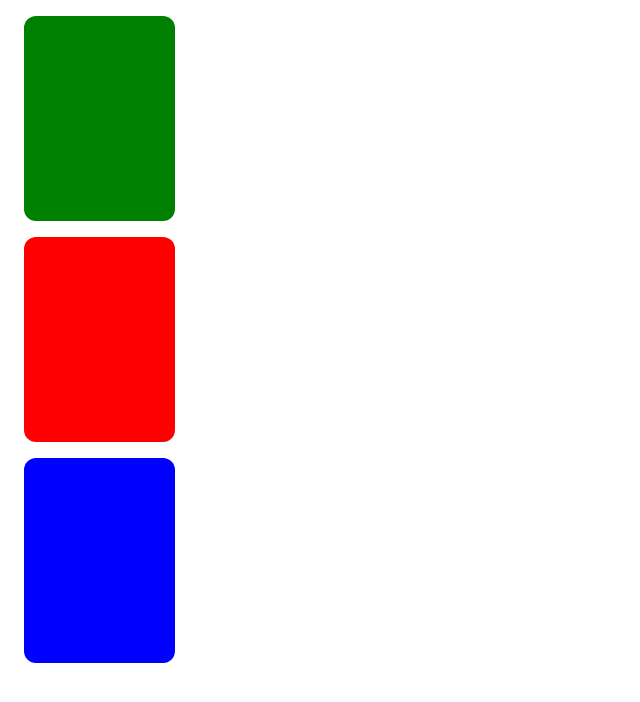
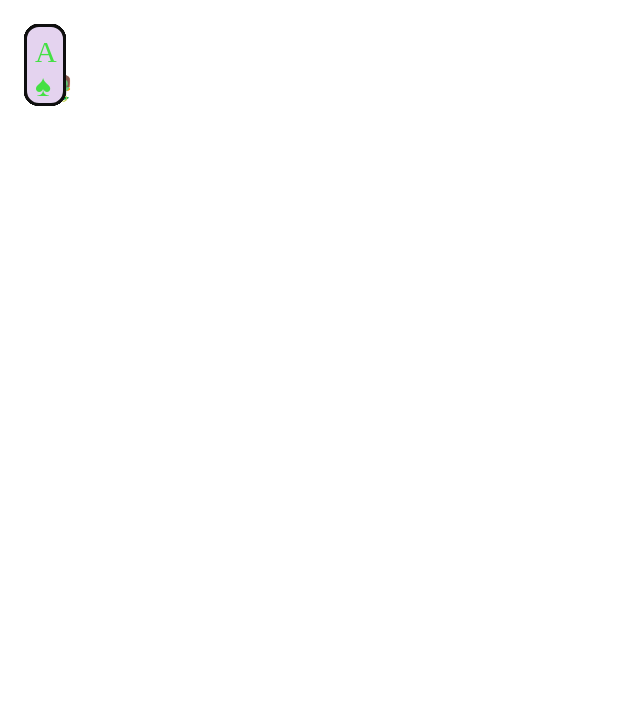
Before and after one commit to janwilleke/jstichu, a Flask app: page / in a window 1280 px wide. Shown: the top 702 px of the page, without its empty margins (0-640 px from the left). Run offline with Flask 3, Linux system fonts and the light colour scheme.

Commit message:
makde it cards

```diff
--- a/static/main.js
+++ b/static/main.js
@@ -1,5 +1,11 @@
+
+
 // target elements with the "draggable" class
-interact('.draggable')
+interact('.card').on('tap', function (event) {
+         console.log("on tap");
+      });
+
+interact('.card')
   .draggable({
     // enable inertial throwing
     inertia: true,
@@ -25,7 +31,22 @@ interact('.draggable')
           'moved a distance of ' +
           (Math.sqrt(Math.pow(event.pageX - event.x0, 2) +
                      Math.pow(event.pageY - event.y0, 2) | 0))
-            .toFixed(2) + 'px')
+		   .toFixed(2) + 'px')
+
+	  const pos = {target: event.target.id};
+          // Send the position to the Flask backend
+          fetch('/drag_event', {
+            method: 'POST',
+            headers: {
+                'Content-Type': 'application/json',
+            },
+            body: JSON.stringify(pos),
+          })
+              .then(response => response.json())
+        .then(data => console.log(data))
+        .catch((error) => {
+            console.error('Error:', error);
+	})
       }
     }
   })
--- a/static/styles.css
+++ b/static/styles.css
@@ -1,12 +1,31 @@
 .draggable {
-    width: 25%;
+    width: 2%;
     min-height: 6.5em;
     margin: 1rem 0 0 1rem;
-    background-color: #29e;
-    color: white;
+    background: #29e;
     border-radius: 0.75em;
     padding: 4%;
     touch-action: none;
     user-select: none;
     transform: translate(0px, 0px);
+    border: 2px solid #e7e7e7;
+    font-size: 40px;
 }
+.card {
+    border: 3px solid #0f0f0f;
+    border-radius: 0.5em;
+    min-height: 1.5em;
+    margin: 1rem 0 0 1rem;
+    padding: 4%;
+    touch-action: none;
+    user-select: none;
+    transform: translate(0px, 0px);
+    padding: .5rem;
+    font-size: 30px;
+
+    position: absolute;
+    width: 20px;
+    height: 60px;
+    background: #e4d3ef;
+    color: #0000f0
+}
--- a/templates/index.html
+++ b/templates/index.html
@@ -9,8 +9,14 @@
 </head>
 
 <body>
-    <div id="draggabl" class="draggable" style="width: 50px; height: 50px; background: green;"></div>
-    <div id="draggablx" class="draggable" style="width: 50px; height: 50px; background: red;"></div>
-    <div id="draggable" class="draggable" style="width: 50px; height: 50px; background: blue;"></div>
+    <div class="card"> 1 🐣</div>
+    <div class="card"> P 🦜</div>
+    <div class="card"> H 🐶</div>
+    <div class="card"> D 🐲</div>
+    <div class="card"> 7 ♥</div>
+    <div class="card"> 8 ♣</div>
+    <div class="card" style="color: #000044"> 9 ♦</div>
+    <div class="card" style="color: #44e044" > A ♠</div>
+
 </body>
 </html>
```
